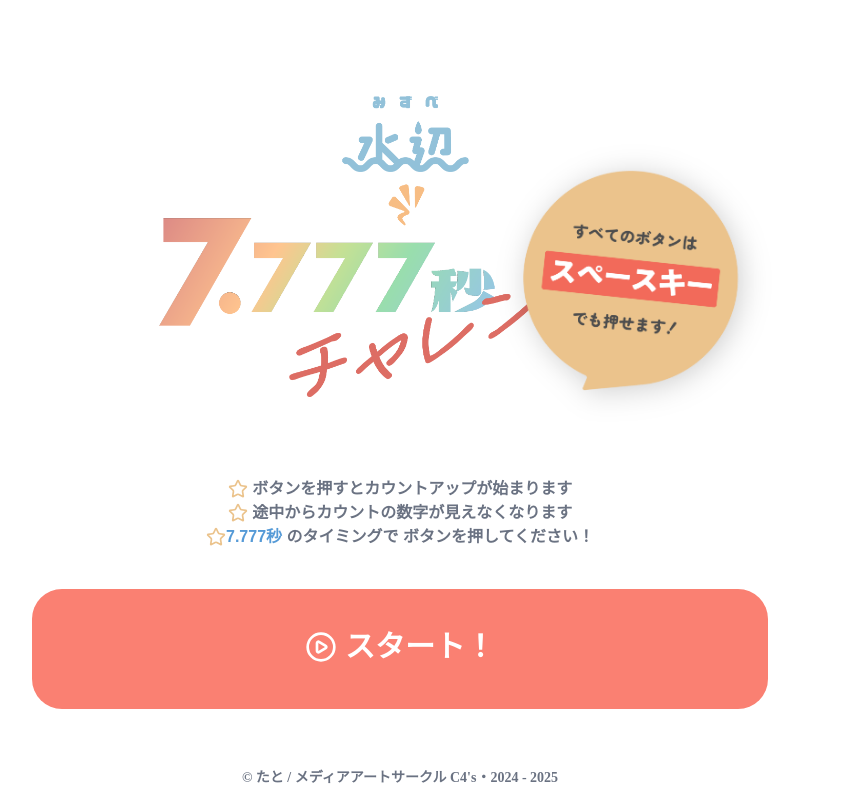
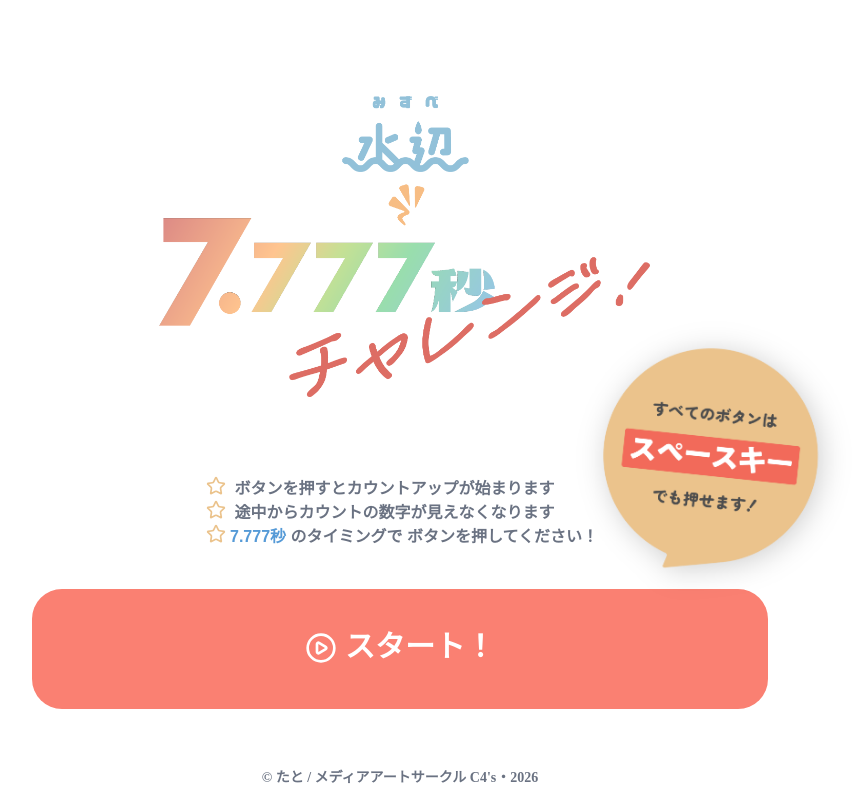
Before and after one commit to otTATto/c7pc, a Vue app: page / in a window 1280 px wide. Shown: the whole page, without its empty margins (240-1101 px from the left). Built offline with nearby package versions, Linux system fonts and the light colour scheme; a web font is replaced by a local one.

Commit message:
fix(TopScreen): アイコン位置や箇条書きスタイル、フッターなどの軽微な修正

```diff
--- a/src/components/TopScreen.vue
+++ b/src/components/TopScreen.vue
@@ -31,18 +31,18 @@ onUnmounted(() => {
   <div class="flex min-h-screen flex-col items-center pb-16">
     <img :src="logo" width="500" class="mt-24" alt="7CHAL" />
 
-    <div class="mt-20 w-full max-w-3xl px-4">
-      <div class="font-zen-kaku text-center font-bold text-gray-500">
+    <div class="flex justify-center items-center mt-20 w-3xl px-4">
+      <div class="font-zen-kaku font-bold text-gray-500">
         <p>
-          <Star class="text-yello inline-block size-5 align-middle" />
+          <Star class="text-yello inline-block size-5 align-middle mx-1 -translate-y-[3px]" />
           ボタンを押すとカウントアップが始まります
         </p>
         <p>
-          <Star class="text-yello inline-block size-5 align-middle" />
+          <Star class="text-yello inline-block size-5 align-middle mx-1 -translate-y-[3px]" />
           途中からカウントの数字が見えなくなります
         </p>
         <p>
-          <Star class="text-yello inline-block size-5 align-middle" />
+          <Star class="text-yello inline-block size-5 align-middle mx-1 -translate-y-[3px]" />
           <span class="font-mplus-rounded text-water font-black">7.777秒</span>
           のタイミングで
           <span class="font-black">ボタンを押してください！</span>
@@ -58,7 +58,7 @@ onUnmounted(() => {
         @click="start"
       >
         <span class="font-zen-kaku inline-flex items-center gap-2 text-3xl font-bold text-white">
-          <CirclePlay class="size-8" />
+          <CirclePlay class="size-8 translate-y-0.25" />
           スタート！
         </span>
       </button>
@@ -66,14 +66,14 @@ onUnmounted(() => {
       <img
         :src="pressSpaceKey"
         width="300"
-        alt="スペースキーでもスタートできます"
-        class="pointer-events-none absolute top-0 right-0 -translate-y-[150%]"
+        alt="すべてのボタンはスペースキーでも押下できます"
+        class="pointer-events-none absolute top-0 right-0 -translate-y-70 translate-x-20"
       />
     </div>
 
     <footer class="fixed bottom-0 left-0 w-full pb-3">
       <p class="font-zen-maru text-center text-sm font-bold text-gray-500">
-        © たと / メディアアートサークル C4's・2024 - 2025
+        © たと / メディアアートサークル C4's・2026
       </p>
     </footer>
   </div>
```
